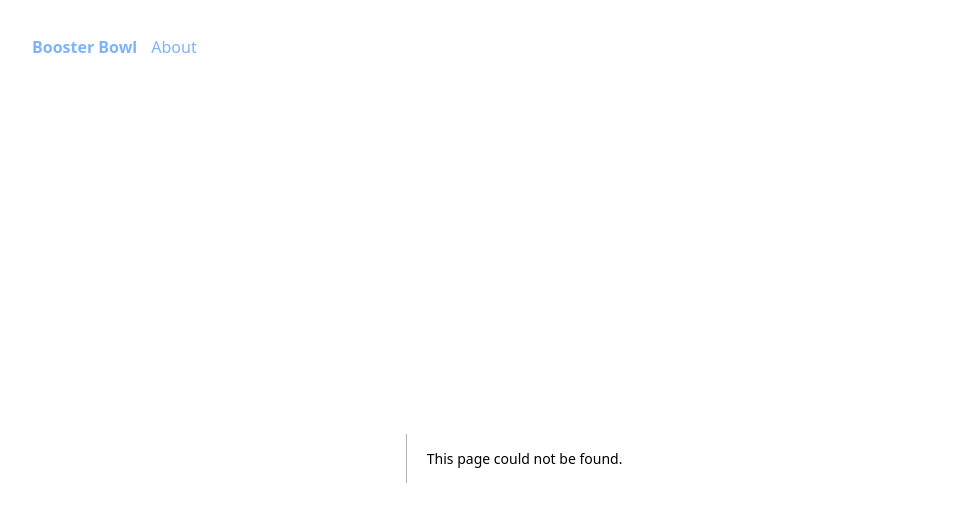
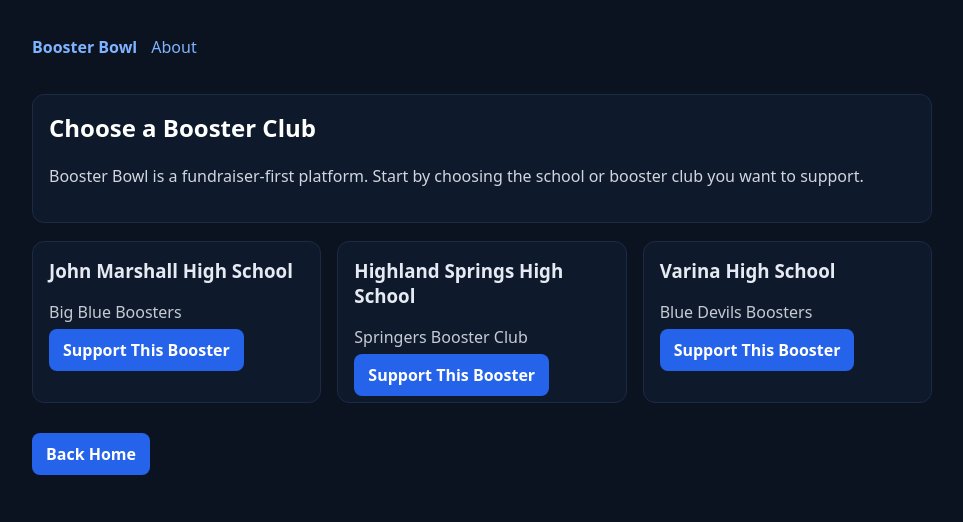
Before and after one commit to Rloney86/booster-bowl, a Next.js app: page /booster in a window 1280 px wide. Before the commit this address had no page. Shown: the top 522 px of the page, without its empty margins (158-1121 px from the left). Built offline with nearby package versions, Linux system fonts and the light colour scheme.

Commit message:
Add Booster Clubs selection page

```diff
--- /dev/null
+++ b/pages/booster.js
@@ -0,0 +1,65 @@
+import Link from "next/link";
+
+const BOOSTERS = [
+  {
+    id: "jmhs",
+    school: "John Marshall High School",
+    name: "Big Blue Boosters",
+  },
+  {
+    id: "hsprings",
+    school: "Highland Springs High School",
+    name: "Springers Booster Club",
+  },
+  {
+    id: "varina",
+    school: "Varina High School",
+    name: "Blue Devils Boosters",
+  },
+];
+
+export default function Boosters() {
+  return (
+    <main style={{ maxWidth: 900, margin: "0 auto", padding: 24 }}>
+      <section className="card" style={{ marginTop: 12 }}>
+        <h1 style={{ marginTop: 0 }}>Choose a Booster Club</h1>
+        <p style={{ lineHeight: 1.6, opacity: 0.9 }}>
+          Booster Bowl is a fundraiser-first platform.
+          Start by choosing the school or booster club you want to support.
+        </p>
+      </section>
+
+      <section
+        style={{
+          display: "grid",
+          gridTemplateColumns: "repeat(auto-fit, minmax(260px, 1fr))",
+          gap: 16,
+          marginTop: 18,
+        }}
+      >
+        {BOOSTERS.map((b) => (
+          <div key={b.id} className="card">
+            <h3 style={{ marginTop: 0 }}>{b.school}</h3>
+            <p style={{ opacity: 0.85 }}>{b.name}</p>
+
+            <Link
+              className="button"
+              href={{
+                pathname: "/picks",
+                query: { booster: b.id },
+              }}
+            >
+              Support This Booster
+            </Link>
+          </div>
+        ))}
+      </section>
+
+      <footer style={{ marginTop: 24 }}>
+        <Link className="button" href="/">
+          Back Home
+        </Link>
+      </footer>
+    </main>
+  );
+}
```
